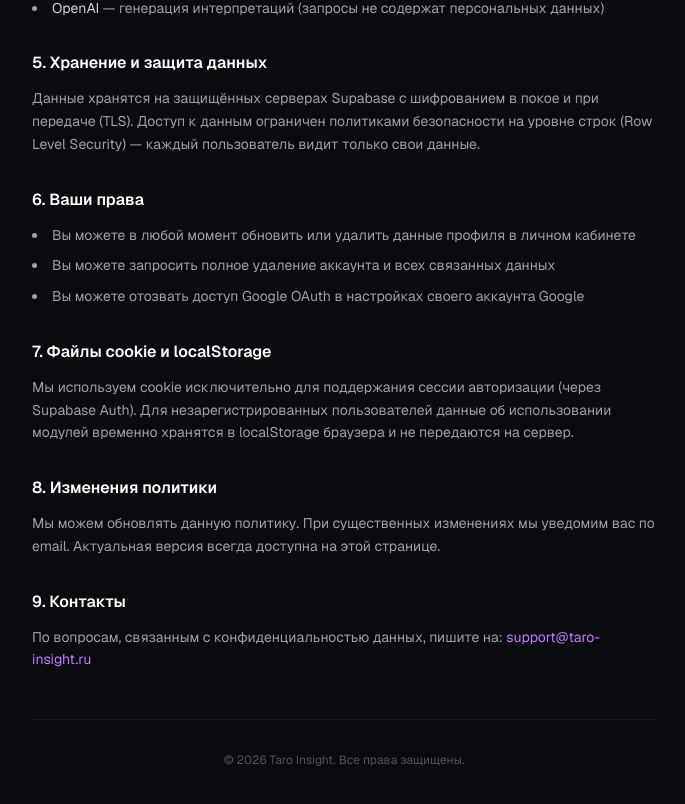
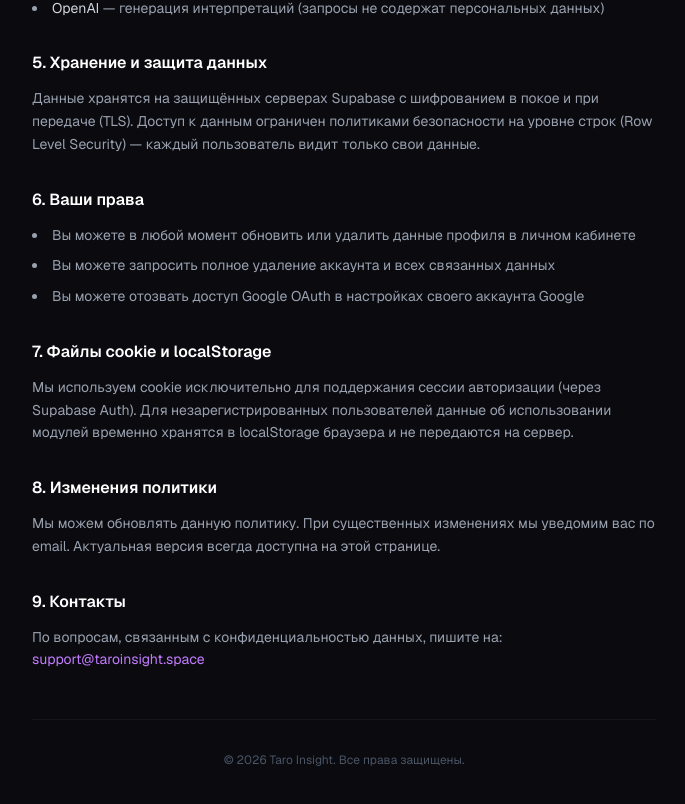
Before and after one commit to BurgerKing201/taro-insight, a Next.js app: page /privacy in a window 1280 px wide. Shown: the part 1052-1856 px from the top of the page, without its empty margins (296-981 px from the left). Built offline with nearby package versions, Linux system fonts and the light colour scheme.

Commit message:
fix(privacy): унифицировать email на taroinsight.space

```diff
--- a/src/app/privacy/page.tsx
+++ b/src/app/privacy/page.tsx
@@ -105,8 +105,8 @@ export default function PrivacyPage() {
             <h2 className="text-white font-semibold text-base mb-3">9. Контакты</h2>
             <p className="text-gray-400">
               По вопросам, связанным с конфиденциальностью данных, пишите на:{" "}
-              <a href="mailto:support@taro-insight.ru" className="text-purple-400 hover:text-purple-300 transition-colors">
-                support@taro-insight.ru
+              <a href="mailto:support@taroinsight.space" className="text-purple-400 hover:text-purple-300 transition-colors">
+                support@taroinsight.space
               </a>
             </p>
           </section>
```
